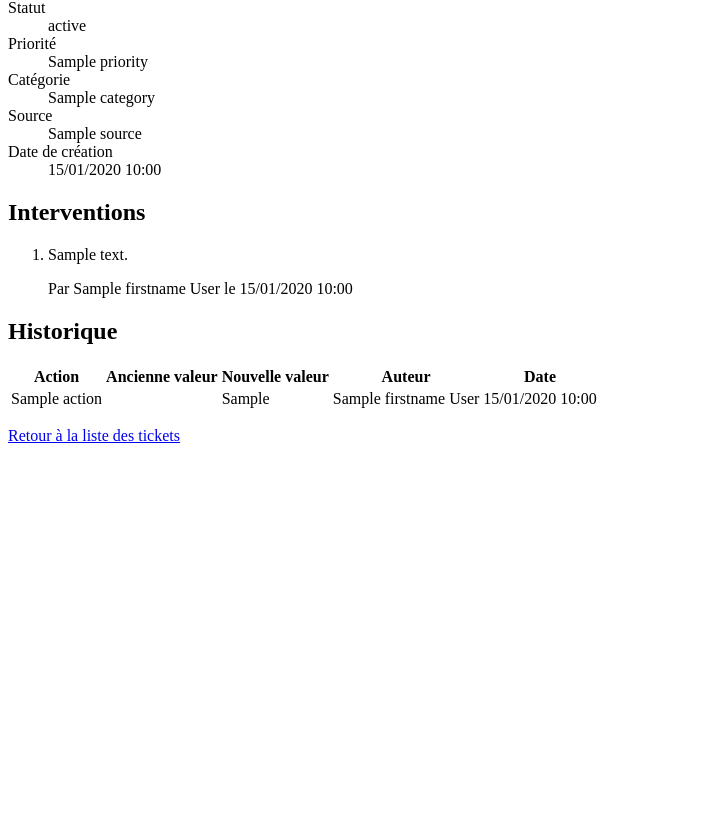
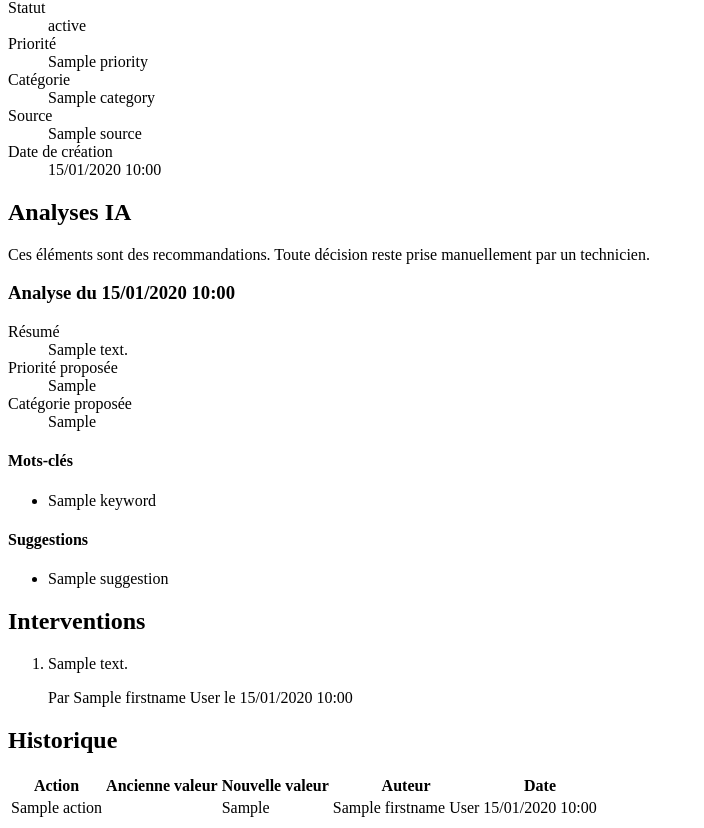
Before and after one commit to SanaRash/pilot-ai, a Symfony app: template templates/technician/ticket_show.html.twig in a window 1280 px wide. Shown: the part 171-999 px from the top of the page, without its empty margins (0-704 px from the left). Before the commit the page ends 614 px from the top, so only its background shows below. Run offline with Twig, Linux system fonts and the light colour scheme; the template is opened without the code that fills it: most values are stand-ins (such as "Sample title", 1, 10 or a date in 2020); some libraries are stand-ins or nearby versions.

Commit message:
feat(ai): afficher les analyses aux techniciens

```diff
--- a/templates/technician/ticket_show.html.twig
+++ b/templates/technician/ticket_show.html.twig
@@ -118,6 +118,53 @@
         {% endif %}
     {% endif %}
 
+    <h2>Analyses IA</h2>
+
+    <p>Ces éléments sont des recommandations. Toute décision reste prise manuellement par un technicien.</p>
+
+    {% if ai_analyses is empty %}
+        <p>Aucune analyse IA disponible pour ce ticket.</p>
+    {% else %}
+        {% for analysis in ai_analyses %}
+            <article>
+                <h3>Analyse du {{ analysis.createdAt|date('d/m/Y H:i') }}</h3>
+
+                <dl>
+                    <dt>Résumé</dt>
+                    <dd>{{ analysis.summary ?? '—' }}</dd>
+
+                    <dt>Priorité proposée</dt>
+                    <dd>{{ analysis.suggestedPriority ?? '—' }}</dd>
+
+                    <dt>Catégorie proposée</dt>
+                    <dd>{{ analysis.suggestedCategory ?? '—' }}</dd>
+                </dl>
+
+                <h4>Mots-clés</h4>
+                {% if analysis.keywords is empty %}
+                    <p>—</p>
+                {% else %}
+                    <ul>
+                        {% for keyword in analysis.keywords %}
+                            <li>{{ keyword }}</li>
+                        {% endfor %}
+                    </ul>
+                {% endif %}
+
+                <h4>Suggestions</h4>
+                {% if analysis.suggestions is empty %}
+                    <p>—</p>
+                {% else %}
+                    <ul>
+                        {% for suggestion in analysis.suggestions %}
+                            <li>{{ suggestion }}</li>
+                        {% endfor %}
+                    </ul>
+                {% endif %}
+            </article>
+        {% endfor %}
+    {% endif %}
+
     <h2>Interventions</h2>
 
     {% if interventions is empty %}
```
Also changed, not shown: ROADMAP/phase-06-ia.md (+1 -1 lines), src/Controller/TechnicianController.php (+10 -0 lines).
